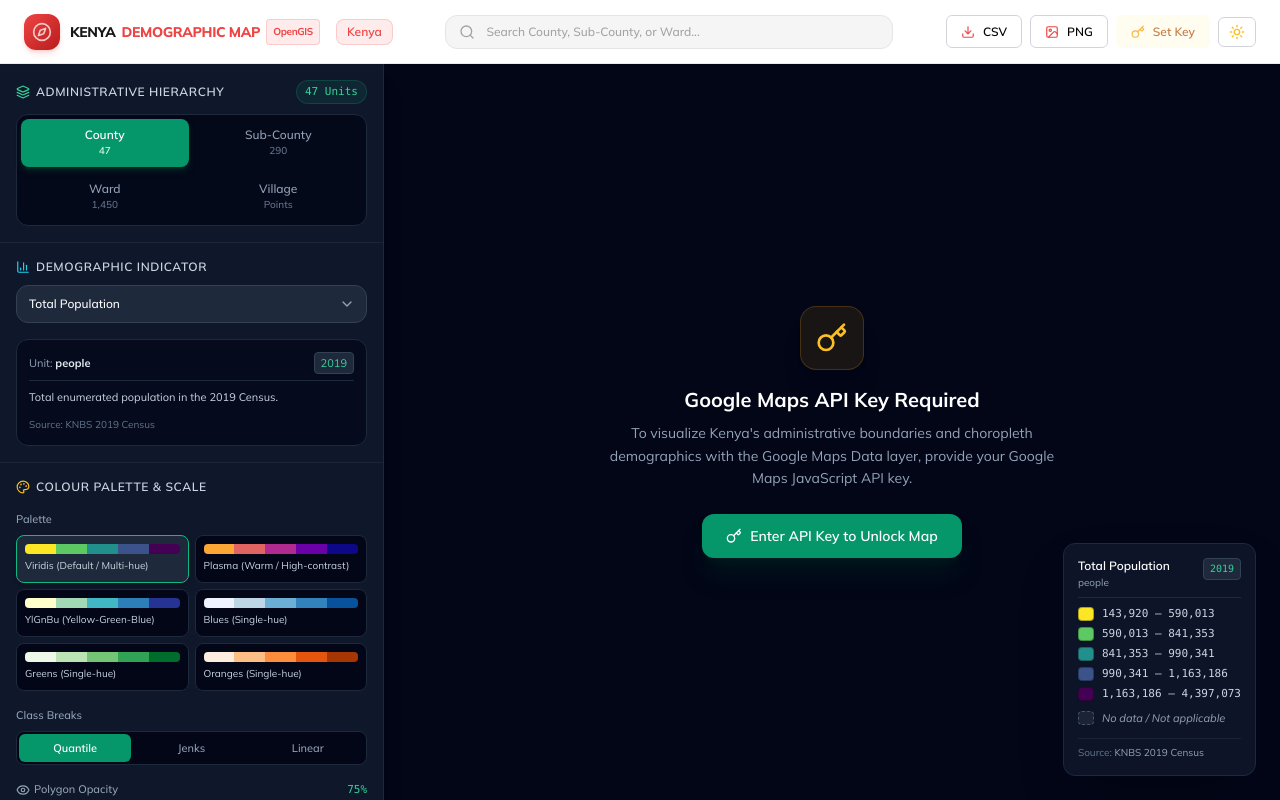
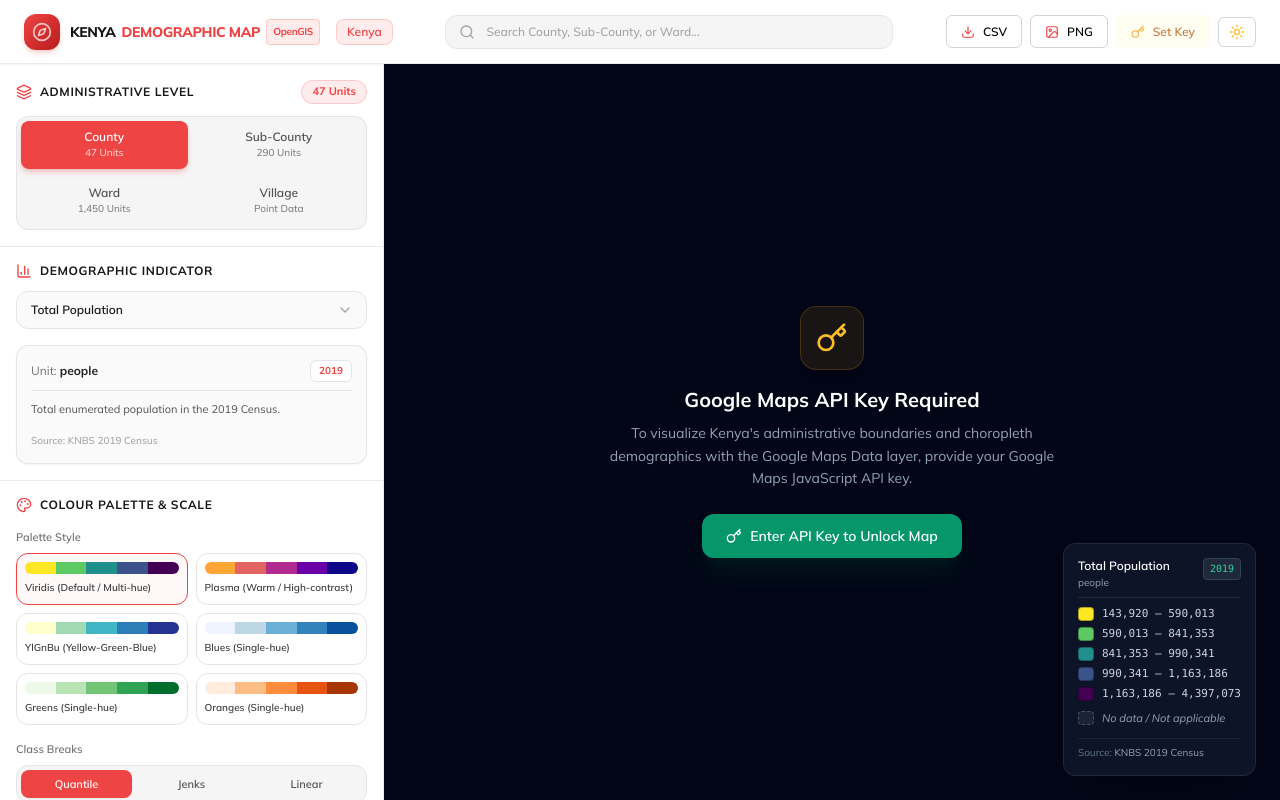
Before and after one commit to Ibrahist/KE-Demographic-Map, a Next.js app: page / in a window 1280 px wide. Built offline with nearby package versions, Linux system fonts and the light colour scheme.

Commit message:
style(sidebar): update controls and hierarchy selectors to opengis design language

```diff
--- a/src/components/SidebarControls.tsx
+++ b/src/components/SidebarControls.tsx
@@ -53,26 +53,26 @@ export const SidebarControls: React.FC<SidebarControlsProps> = ({
   totalFeaturesCount,
 }) => {
   return (
-    <aside className="w-80 md:w-96 bg-slate-900 border-r border-slate-800 flex flex-col h-[calc(100vh-4rem)] overflow-y-auto text-slate-200 select-none shadow-xl z-20">
+    <aside className="w-80 md:w-96 bg-white dark:bg-[#0f172a] border-r border-[#eaeaea] dark:border-[#3e3e3e] flex flex-col h-[calc(100vh-4rem)] overflow-y-auto text-neutral-800 dark:text-neutral-200 select-none shadow-lg z-20 transition-colors">
       {/* 1. Administrative Level Selector */}
-      <div className="p-4 border-b border-slate-800/80">
-        <div className="flex items-center justify-between mb-2.5">
-          <label className="text-xs font-semibold text-slate-300 flex items-center gap-1.5 uppercase tracking-wider">
-            <Layers className="w-3.5 h-3.5 text-emerald-400" />
-            Administrative Hierarchy
+      <div className="p-4 border-b border-[#eaeaea] dark:border-[#3e3e3e]">
+        <div className="flex items-center justify-between mb-3">
+          <label className="text-xs font-bold text-neutral-900 dark:text-neutral-100 flex items-center gap-2 uppercase tracking-wider">
+            <Layers className="w-4 h-4 text-[#ef4444]" />
+            Administrative Level
           </label>
-          <span className="text-[11px] font-mono text-emerald-400 bg-emerald-500/10 px-2 py-0.5 rounded-full border border-emerald-500/20">
+          <span className="text-[11px] font-bold text-[#ef4444] bg-red-500/10 px-2.5 py-0.5 rounded-full border border-red-500/20">
             {totalFeaturesCount} Units
           </span>
         </div>
 
-        <div className="grid grid-cols-2 gap-1.5 p-1 bg-slate-950/80 rounded-xl border border-slate-800">
+        <div className="grid grid-cols-2 gap-2 p-1 bg-neutral-100 dark:bg-[#1e2939] rounded-xl border border-neutral-200 dark:border-neutral-800">
           {(
             [
-              { id: 'county', label: 'County', count: '47' },
-              { id: 'subcounty', label: 'Sub-County', count: '290' },
-              { id: 'ward', label: 'Ward', count: '1,450' },
-              { id: 'village', label: 'Village', count: 'Points' },
+              { id: 'county', label: 'County', count: '47 Units' },
+              { id: 'subcounty', label: 'Sub-County', count: '290 Units' },
+              { id: 'ward', label: 'Ward', count: '1,450 Units' },
+              { id: 'village', label: 'Village', count: 'Point Data' },
             ] as const
           ).map((lvl) => {
             const isActive = activeLevel === lvl.id;
@@ -80,14 +80,14 @@ export const SidebarControls: React.FC<SidebarControlsProps> = ({
               <button
                 key={lvl.id}
                 onClick={() => onChangeLevel(lvl.id)}
-                className={`flex flex-col items-center justify-center py-2 px-2.5 rounded-lg text-xs font-medium transition-all ${
+                className={`flex flex-col items-center justify-center py-2 px-3 rounded-lg text-xs font-semibold transition-all ${
                   isActive
-                    ? 'bg-emerald-600 text-white shadow-md shadow-emerald-950 font-semibold'
-                    : 'text-slate-400 hover:text-white hover:bg-slate-800/60'
+                    ? 'bg-[#ef4444] text-white shadow-md shadow-red-500/25'
+                    : 'text-neutral-600 dark:text-neutral-400 hover:text-neutral-900 dark:hover:text-white hover:bg-neutral-200/60 dark:hover:bg-neutral-800'
                 }`}
               >
                 <span>{lvl.label}</span>
-                <span className={`text-[10px] ${isActive ? 'text-emerald-100' : 'text-slate-500'}`}>
+                <span className={`text-[10px] font-normal ${isActive ? 'text-red-100' : 'text-neutral-500'}`}>
                   {lvl.count}
                 </span>
               </button>
@@ -96,27 +96,27 @@ export const SidebarControls: React.FC<SidebarControlsProps> = ({
         </div>
 
         {selectedCountyName && activeLevel !== 'county' && (
-          <div className="mt-2.5 px-2.5 py-1.5 rounded-lg bg-emerald-950/40 border border-emerald-700/30 text-[11px] text-emerald-300 flex items-center gap-1.5">
-            <MapPin className="w-3.5 h-3.5 shrink-0" />
+          <div className="mt-3 px-3 py-2 rounded-xl bg-red-50 dark:bg-red-950/30 border border-red-200 dark:border-red-900/40 text-xs text-red-700 dark:text-red-300 flex items-center gap-2 font-medium">
+            <MapPin className="w-4 h-4 text-[#ef4444] shrink-0" />
             <span>Scoped to: <strong>{selectedCountyName}</strong></span>
           </div>
         )}
       </div>
 
       {/* 2. Demographic Indicator Selector */}
-      <div className="p-4 border-b border-slate-800/80 flex-1">
-        <label className="text-xs font-semibold text-slate-300 flex items-center gap-1.5 uppercase tracking-wider mb-2.5">
-          <BarChart3 className="w-3.5 h-3.5 text-cyan-400" />
+      <div className="p-4 border-b border-[#eaeaea] dark:border-[#3e3e3e] flex-1">
+        <label className="text-xs font-bold text-neutral-900 dark:text-neutral-100 flex items-center gap-2 uppercase tracking-wider mb-3">
+          <BarChart3 className="w-4 h-4 text-[#ef4444]" />
           Demographic Indicator
         </label>
 
         {activeLevel === 'village' ? (
-          <div className="p-3 bg-slate-800/50 rounded-xl border border-slate-700/60 text-xs text-slate-300 space-y-1.5">
-            <p className="font-semibold text-amber-300 flex items-center gap-1.5">
-              <Info className="w-4 h-4 shrink-0" /> Point Locations
+          <div className="p-4 bg-neutral-50 dark:bg-[#1e2939] rounded-xl border border-neutral-200 dark:border-[#3e3e3e] text-xs text-neutral-700 dark:text-neutral-300 space-y-2">
+            <p className="font-bold text-amber-600 dark:text-amber-400 flex items-center gap-1.5">
+              <Info className="w-4 h-4 shrink-0" /> Populated Settlements
             </p>
-            <p className="text-[11px] text-slate-400">
-              Villages and settlements represent populated place point coordinates (OSM/GeoNames). Choropleth polygons are available at County, Sub-County, and Ward levels.
+            <p className="text-[11px] text-neutral-500 dark:text-neutral-400 leading-relaxed">
+              Villages, towns, and hamlets represent populated place point coordinates (OSM/GeoNames). Interactive choropleth polygons are visualized at County, Sub-County, and Ward levels.
             </p>
           </div>
         ) : (
@@ -128,7 +128,7 @@ export const SidebarControls: React.FC<SidebarControlsProps> = ({
                   const found = INDICATORS.find((i) => i.id === e.target.value);
                   if (found) onChangeIndicator(found);
                 }}
-                className="w-full pl-3 pr-8 py-2.5 rounded-xl bg-slate-800 border border-slate-700 text-xs text-white focus:outline-none focus:ring-2 focus:ring-emerald-500 cursor-pointer appearance-none font-medium"
+                className="w-full pl-3.5 pr-8 py-2.5 rounded-xl bg-neutral-50 dark:bg-[#1e2939] border border-neutral-200 dark:border-[#3e3e3e] text-xs text-neutral-900 dark:text-neutral-100 focus:outline-none focus:border-[#ef4444] focus:ring-2 focus:ring-red-500/20 cursor-pointer appearance-none font-semibold transition-all"
               >
                 {INDICATOR_CATEGORIES.map((cat) => {
                   const catIndicators = INDICATORS.filter((ind) => ind.category === cat.id);
@@ -141,7 +141,7 @@ export const SidebarControls: React.FC<SidebarControlsProps> = ({
                             key={ind.id}
                             value={ind.id}
                             disabled={!isAvail}
-                            className={isAvail ? 'text-white' : 'text-slate-500 bg-slate-900'}
+                            className={isAvail ? 'text-neutral-900 dark:text-white font-medium' : 'text-neutral-400 dark:text-neutral-600'}
                           >
                             {ind.name} {!isAvail ? '(Not available at this level)' : ''}
                           </option>
@@ -151,21 +151,21 @@ export const SidebarControls: React.FC<SidebarControlsProps> = ({
                   );
                 })}
               </select>
-              <ChevronDown className="absolute right-3 top-1/2 -translate-y-1/2 w-4 h-4 text-slate-400 pointer-events-none" />
+              <ChevronDown className="absolute right-3.5 top-1/2 -translate-y-1/2 w-4 h-4 text-neutral-400 pointer-events-none" />
             </div>
 
             {/* Indicator Details Card */}
-            <div className="p-3 rounded-xl bg-slate-950/70 border border-slate-800 text-xs space-y-2">
-              <div className="flex items-center justify-between text-[11px] text-slate-400 border-b border-slate-800 pb-1.5">
-                <span>Unit: <strong className="text-slate-200">{activeIndicator.unit}</strong></span>
-                <span className="px-1.5 py-0.5 rounded bg-slate-800 text-emerald-400 border border-slate-700">
+            <div className="p-3.5 rounded-xl bg-neutral-50 dark:bg-[#1e2939] border border-neutral-200 dark:border-[#3e3e3e] text-xs space-y-2.5 shadow-sm">
+              <div className="flex items-center justify-between text-xs text-neutral-500 dark:text-neutral-400 border-b border-neutral-200 dark:border-neutral-700/60 pb-2">
+                <span>Unit: <strong className="text-neutral-800 dark:text-neutral-200">{activeIndicator.unit}</strong></span>
+                <span className="px-2 py-0.5 rounded-md bg-white dark:bg-neutral-800 text-[#ef4444] font-bold text-[10px] border border-neutral-200 dark:border-neutral-700">
                   {activeIndicator.year}
                 </span>
               </div>
-              <p className="text-[11px] text-slate-300 leading-relaxed">
+              <p className="text-[11px] text-neutral-600 dark:text-neutral-300 leading-relaxed font-normal">
                 {activeIndicator.description}
               </p>
-              <div className="text-[10px] text-slate-500 pt-0.5">
+              <div className="text-[10px] text-neutral-400 dark:text-neutral-500 pt-1 font-medium">
                 Source: {activeIndicator.source}
               </div>
             </div>
@@ -174,34 +174,38 @@ export const SidebarControls: React.FC<SidebarControlsProps> = ({
       </div>
 
       {/* 3. Choropleth Map Styling & Colour Scales */}
-      <div className="p-4 border-b border-slate-800/80 space-y-4">
-        <label className="text-xs font-semibold text-slate-300 flex items-center gap-1.5 uppercase tracking-wider">
-          <Palette className="w-3.5 h-3.5 text-amber-400" />
+      <div className="p-4 border-b border-[#eaeaea] dark:border-[#3e3e3e] space-y-4">
+        <label className="text-xs font-bold text-neutral-900 dark:text-neutral-100 flex items-center gap-2 uppercase tracking-wider">
+          <Palette className="w-4 h-4 text-[#ef4444]" />
           Colour Palette & Scale
         </label>
 
         {/* Palette Selector */}
         <div>
-          <span className="text-[11px] text-slate-400 block mb-1.5 font-medium">Palette</span>
-          <div className="grid grid-cols-2 gap-1.5">
+          <span className="text-[11px] text-neutral-500 dark:text-neutral-400 block mb-1.5 font-semibold">
+            Palette Style
+          </span>
+          <div className="grid grid-cols-2 gap-2">
             {COLOR_PALETTES.map((pal) => {
               const isSelected = activePalette.id === pal.id;
               return (
                 <button
                   key={pal.id}
                   onClick={() => onChangePalette(pal)}
-                  className={`p-2 rounded-lg border text-left transition-all ${
+                  className={`p-2 rounded-xl border text-left transition-all ${
                     isSelected
-                      ? 'border-emerald-500 bg-slate-800 shadow-md'
-                      : 'border-slate-800 bg-slate-950 hover:border-slate-700'
+                      ? 'border-[#ef4444] bg-red-50/50 dark:bg-red-950/20 shadow-sm'
+                      : 'border-neutral-200 dark:border-[#3e3e3e] bg-white dark:bg-[#1e2939] hover:border-neutral-300 dark:hover:border-neutral-600'
                   }`}
                 >
-                  <div className="flex h-2.5 rounded overflow-hidden mb-1">
+                  <div className="flex h-3 rounded-md overflow-hidden mb-1.5 shadow-inner">
                     {pal.colors.map((c, i) => (
                       <div key={i} className="flex-1" style={{ backgroundColor: c }} />
                     ))}
                   </div>
-                  <span className="text-[10px] text-slate-300 block truncate">{pal.name}</span>
+                  <span className="text-[10px] text-neutral-700 dark:text-neutral-300 font-semibold block truncate">
+                    {pal.name}
+                  </span>
                 </button>
               );
             })}
@@ -210,8 +214,10 @@ export const SidebarControls: React.FC<SidebarControlsProps> = ({
 
         {/* Classification Method */}
         <div>
-          <span className="text-[11px] text-slate-400 block mb-1.5 font-medium">Class Breaks</span>
-          <div className="grid grid-cols-3 gap-1 p-0.5 bg-slate-950 rounded-lg border border-slate-800 text-xs">
+          <span className="text-[11px] text-neutral-500 dark:text-neutral-400 block mb-1.5 font-semibold">
+            Class Breaks
+          </span>
+          <div className="grid grid-cols-3 gap-1 p-1 bg-neutral-100 dark:bg-[#1e2939] rounded-xl border border-neutral-200 dark:border-neutral-800 text-xs">
             {(
               [
                 { id: 'quantile', label: 'Quantile' },
@@ -222,10 +228,10 @@ export const SidebarControls: React.FC<SidebarControlsProps> = ({
               <button
                 key={st.id}
                 onClick={() => onChangeScaleType(st.id)}
-                className={`py-1.5 px-2 rounded-md font-medium text-[11px] transition-colors ${
+                className={`py-1.5 px-2 rounded-lg font-semibold text-[11px] transition-all ${
                   scaleType === st.id
-                    ? 'bg-emerald-600 text-white font-semibold'
-                    : 'text-slate-400 hover:text-white'
+                    ? 'bg-[#ef4444] text-white shadow-sm'
+                    : 'text-neutral-600 dark:text-neutral-400 hover:text-neutral-900 dark:hover:text-white'
                 }`}
               >
                 {st.label}
@@ -236,11 +242,11 @@ export const SidebarControls: React.FC<SidebarControlsProps> = ({
 
         {/* Opacity Slider */}
         <div>
-          <div className="flex items-center justify-between text-[11px] text-slate-400 mb-1.5">
-            <span className="flex items-center gap-1 font-medium">
-              <Eye className="w-3.5 h-3.5" /> Polygon Opacity
+          <div className="flex items-center justify-between text-[11px] text-neutral-500 dark:text-neutral-400 mb-1.5">
+            <span className="flex items-center gap-1 font-semibold">
+              <Eye className="w-3.5 h-3.5 text-[#ef4444]" /> Polygon Opacity
             </span>
-            <span className="font-mono text-emerald-400">{Math.round(opacity * 100)}%</span>
+            <span className="font-mono font-bold text-[#ef4444]">{Math.round(opacity * 100)}%</span>
           </div>
           <input
             type="range"
@@ -249,18 +255,18 @@ export const SidebarControls: React.FC<SidebarControlsProps> = ({
             step="0.05"
             value={opacity}
             onChange={(e) => onChangeOpacity(parseFloat(e.target.value))}
-            className="w-full accent-emerald-500 h-1.5 bg-slate-800 rounded-lg appearance-none cursor-pointer"
+            className="w-full accent-[#ef4444] h-2 bg-neutral-200 dark:bg-neutral-700 rounded-lg appearance-none cursor-pointer"
           />
         </div>
       </div>
 
       {/* 4. Base Map Style */}
       <div className="p-4 space-y-2">
-        <label className="text-xs font-semibold text-slate-300 flex items-center gap-1.5 uppercase tracking-wider mb-1.5">
-          <Sliders className="w-3.5 h-3.5 text-purple-400" />
-          Base Map Layer
+        <label className="text-xs font-bold text-neutral-900 dark:text-neutral-100 flex items-center gap-2 uppercase tracking-wider mb-2">
+          <Sliders className="w-4 h-4 text-[#ef4444]" />
+          Base Map Style
         </label>
-        <div className="grid grid-cols-2 gap-1.5 text-xs">
+        <div className="grid grid-cols-2 gap-2 text-xs">
           {(
             [
               { id: 'dark', label: 'Dark Mode' },
@@ -272,10 +278,10 @@ export const SidebarControls: React.FC<SidebarControlsProps> = ({
             <button
               key={b.id}
               onClick={() => onChangeMapType(b.id)}
-              className={`py-1.5 px-2.5 rounded-lg border text-left text-xs transition-colors ${
+              className={`py-2 px-3 rounded-xl border text-left text-xs font-semibold transition-all ${
                 mapType === b.id
-                  ? 'border-emerald-500 bg-emerald-500/10 text-emerald-300 font-semibold'
-                  : 'border-slate-800 bg-slate-950 text-slate-400 hover:text-white hover:border-slate-700'
+                  ? 'border-[#ef4444] bg-red-500/10 text-[#ef4444]'
+                  : 'border-neutral-200 dark:border-[#3e3e3e] bg-white dark:bg-[#1e2939] text-neutral-600 dark:text-neutral-400 hover:text-neutral-900 dark:hover:text-white hover:border-neutral-300 dark:hover:border-neutral-700'
               }`}
             >
               {b.label}
```
